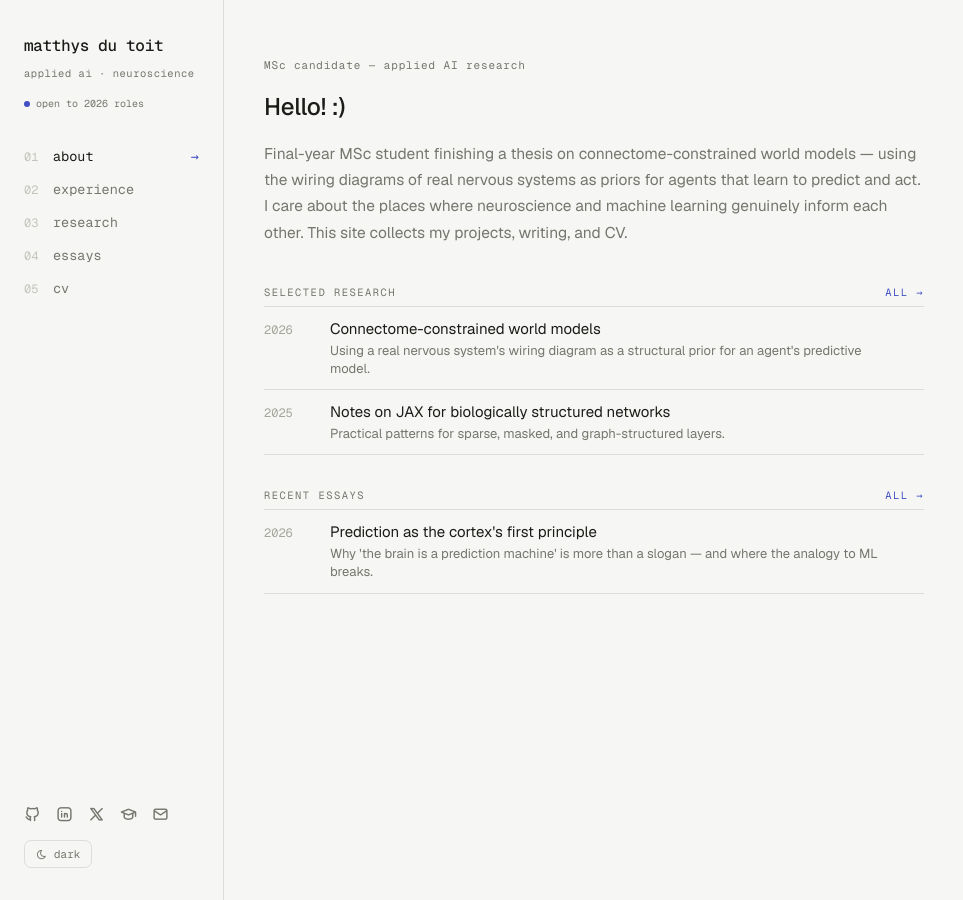
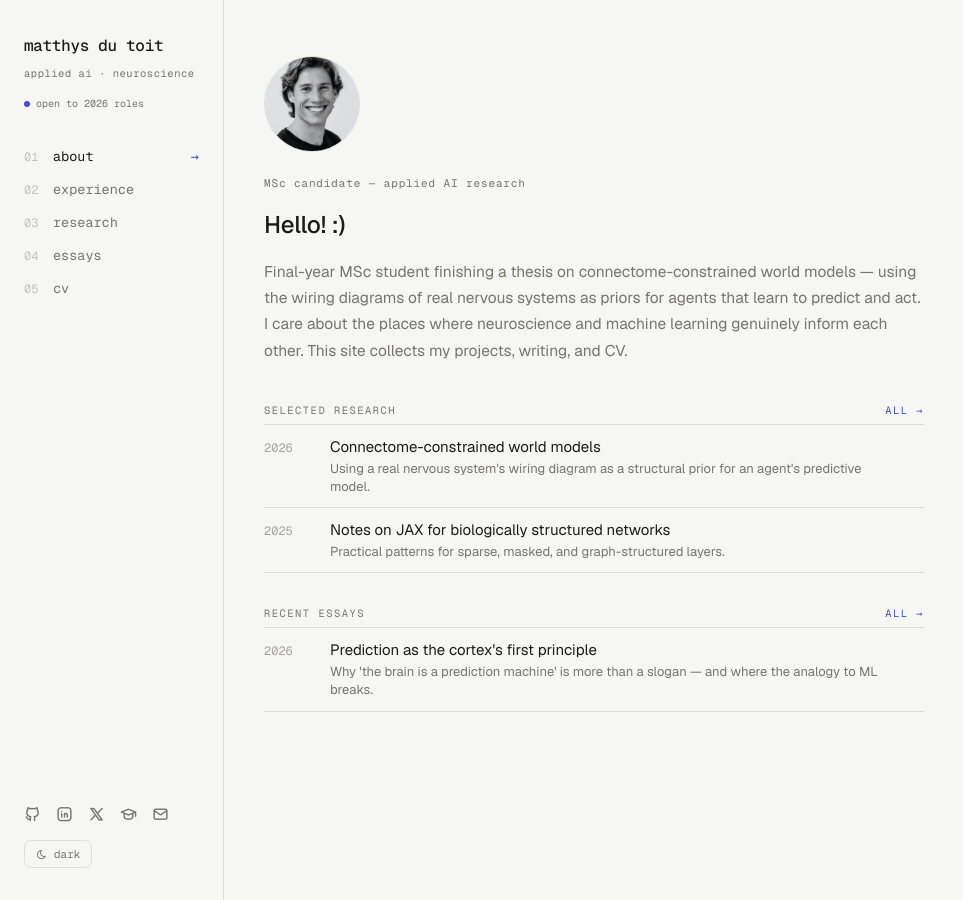
Before and after one commit to mmdt01/mmdt01.github.io, a Jekyll site: the page built from index.html, in a window 1280 px wide. Shown: the whole page, without its empty margins (0-963 px from the left). Built offline with Jekyll 4.4.1, drawn with Linux system fonts in a browser that asks for light colours; nearby versions of some CDN libraries.

Commit message:
Profile pic added to about page

```diff
--- a/assets/css/main.css
+++ b/assets/css/main.css
@@ -341,3 +341,12 @@ hr { border: 0; border-top: 1px solid var(--line); margin: 2.2rem 0; }
   padding: 0; margin: -1px; overflow: hidden;
   clip: rect(0,0,0,0); white-space: nowrap; border: 0;
 }
+
+.avatar {
+  width: 96px;
+  height: 96px;
+  border-radius: 50%;       /* circular; use 8px for a rounded square instead */
+  object-fit: cover;        /* crops a non-square photo cleanly */
+  border: 1px solid var(--line);
+  margin-bottom: 22px;
+}
--- a/index.html
+++ b/index.html
@@ -4,6 +4,7 @@ nav: about
 description: Final-year MSc student working on connectome-constrained world models, heading into applied AI research engineering.
 ---
 <h2 class="sr-only">About {{ site.name }}</h2>
+<img class="avatar" src="{{ '/assets/img/profile.jpg' | relative_url }}" alt="Matthys du Toit">
 
 <p class="eyebrow">{{ site.role }}</p>
 <p class="hero">{{ site.statement }}</p>
```
Also changed, not shown: assets/img/profile.jpg (added).
